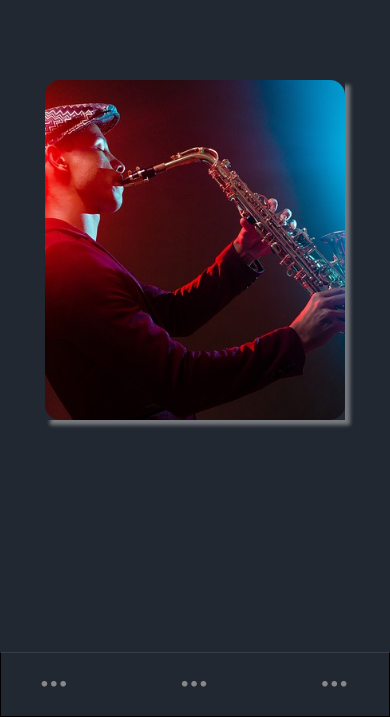
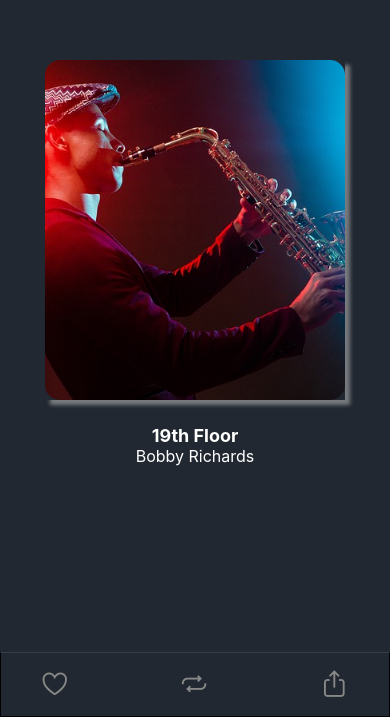
Before and after one commit to alejandrogalaz21/react-native-music-player, a React Native app: screen / in a window 390 px wide. Shown: the part 127-844 px from the top of the page. Built offline with nearby package versions, Linux system fonts and the light colour scheme.

Commit message:
refactor componentes and add son title

```diff
--- a/screens/MusicPlayer.js
+++ b/screens/MusicPlayer.js
@@ -5,28 +5,57 @@ import {
   SafeAreaView,
   TouchableOpacity,
   Dimensions,
-  Image
+  Image,
+  Text
 } from 'react-native'
 import Ionicons from 'react-native-vector-icons/Ionicons'
 import songs from './../model/data'
 
 const { width, height } = Dimensions.get('window')
 
-function Button(icon, size, color) {
+function Button({ icon, size, color, action }) {
+  console.log(icon)
   return (
-    <TouchableOpacity onPress={() => {}}>
-      <Ionicons name="ellipsis-horizontal" size={30} color="#888888" />
+    <TouchableOpacity onPress={action}>
+      <Ionicons name={icon} size={size} color={color} />
     </TouchableOpacity>
   )
 }
 
 function ButtonsPanel() {
+  function onPressLike() {
+    console.log('Pressed like')
+  }
+
+  function onPressRepeat() {
+    console.log('Pressed repeat')
+  }
+
+  function onPressShare() {
+    console.log('Pressed share')
+  }
+
   return (
     <View style={styles.bottomContainer}>
       <View style={styles.bottomContainerIconWrapper}>
-        <Button name="heart-outline" size={30} color="#888888" />
-        <Button name="repeat" size={30} color="#888888" />
-        <Button name="share-outline" size={30} color="#888888" />
+        <Button
+          icon="heart-outline"
+          size={30}
+          color="#888888"
+          action={onPressLike}
+        />
+        <Button
+          icon="repeat"
+          size={30}
+          color="#888888"
+          action={onPressRepeat}
+        />
+        <Button
+          icon="share-outline"
+          size={30}
+          color="#888888"
+          action={onPressShare}
+        />
       </View>
     </View>
   )
@@ -39,6 +68,15 @@ const MusicPlayer = () => {
         {/* image */}
         <View style={[styles.imageWrapper, styles.elevation]}>
           <Image style={styles.musicImage} source={songs[0].artwork} />
+        </View>
+        {/* song info */}
+        <View>
+          <Text style={[styles.songInfo, styles.songTitle]}>
+            {songs[0].title}
+          </Text>
+          <Text style={[styles.songInfo, styles.songArtist]}>
+            {songs[0].artist}
+          </Text>
         </View>
         {/* slider */}
         {/* music controls */}
@@ -82,6 +120,17 @@ const styles = StyleSheet.create({
     shadowOffset: { width: 5, height: 5 },
     shadowOpacity: 0.5,
     shadowRadius: 3.84
+  },
+  songInfo: {
+    color: '#fff',
+    textAlign: 'center'
+  },
+  songTitle: {
+    fontSize: 18,
+    fontWeight: 'bold'
+  },
+  songArtist: {
+    fontSize: 16
   }
 })
 
```
